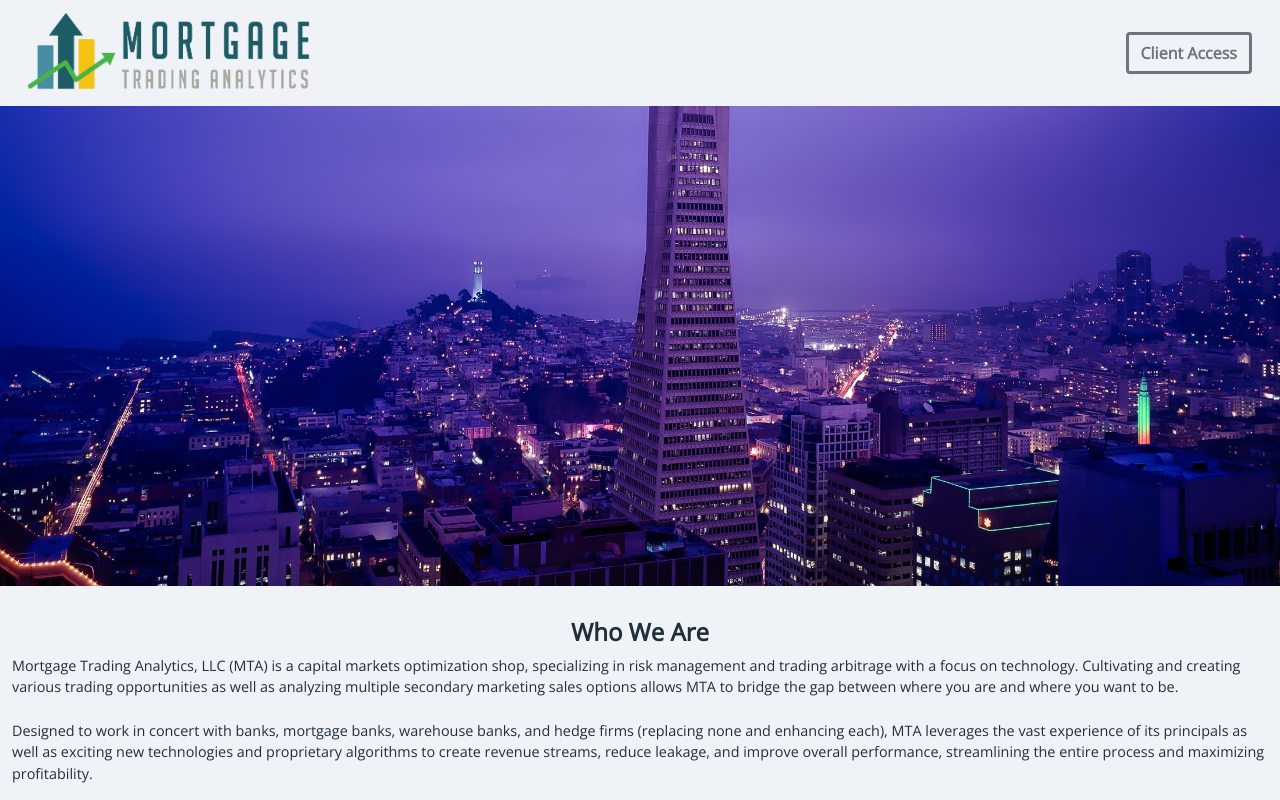
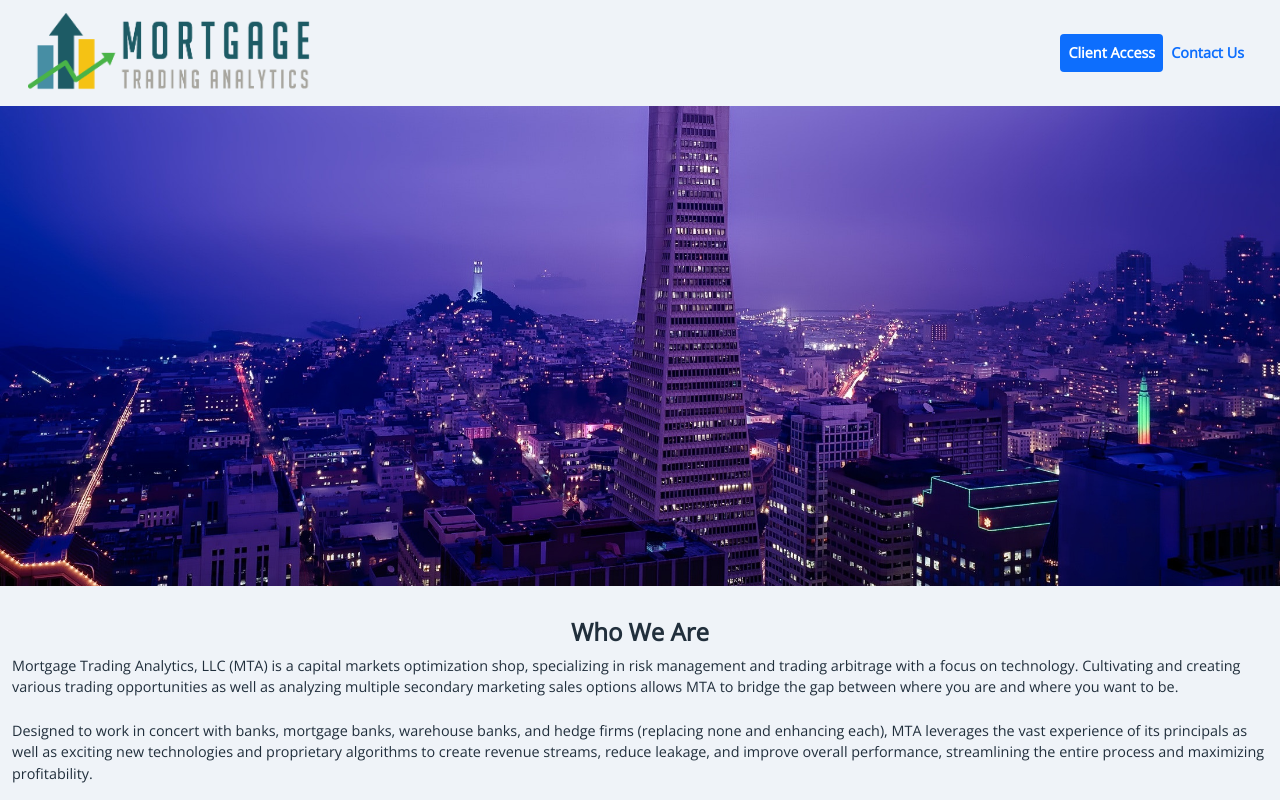
Before and after one commit to MTA-Trader/Front-Page, a React (Create React App) app: page / in a window 1280 px wide. Shown: the top 800 px of the page. Built offline with nearby package versions, Linux system fonts and the light colour scheme.

Commit message:
Contact Us button

```diff
--- a/src/components/NavBar.js
+++ b/src/components/NavBar.js
@@ -1,14 +1,17 @@
-import { Navbar, NavbarBrand, Nav, Button } from 'reactstrap'
+import { Navbar, NavbarBrand, Nav, NavLink } from 'reactstrap'
 
 const NavBar = props => {
-    return <Navbar light expand="md" className="NavBar-nav" style={{ marginLeft: "1rem", marginRight: "1rem" }}>
+    return <Navbar expand="md" className="NavBar-nav" style={{ marginLeft: "1rem", marginRight: "1rem" }}>
         <NavbarBrand href="/">
             <img src='./../images/logo.png' style={{ maxHeight: "5rem" }} alt={"Mortgage Trading Analytics"} />
         </NavbarBrand>
-        <Nav navbar>
-            <Button style={{ fontWeight: 600, borderWidth: "medium" }} outline href="https://tools.mta-trader.com">
+        <Nav pills navbar style={{ fontWeight: 600 }}>
+            <NavLink active href="https://tools.mta-trader.com/">
                 Client Access
-            </Button>
+            </NavLink>
+            <NavLink href="https://tools.mta-trader.com/contact">
+                Contact Us
+            </NavLink>
         </Nav>
     </Navbar>
 }
```
